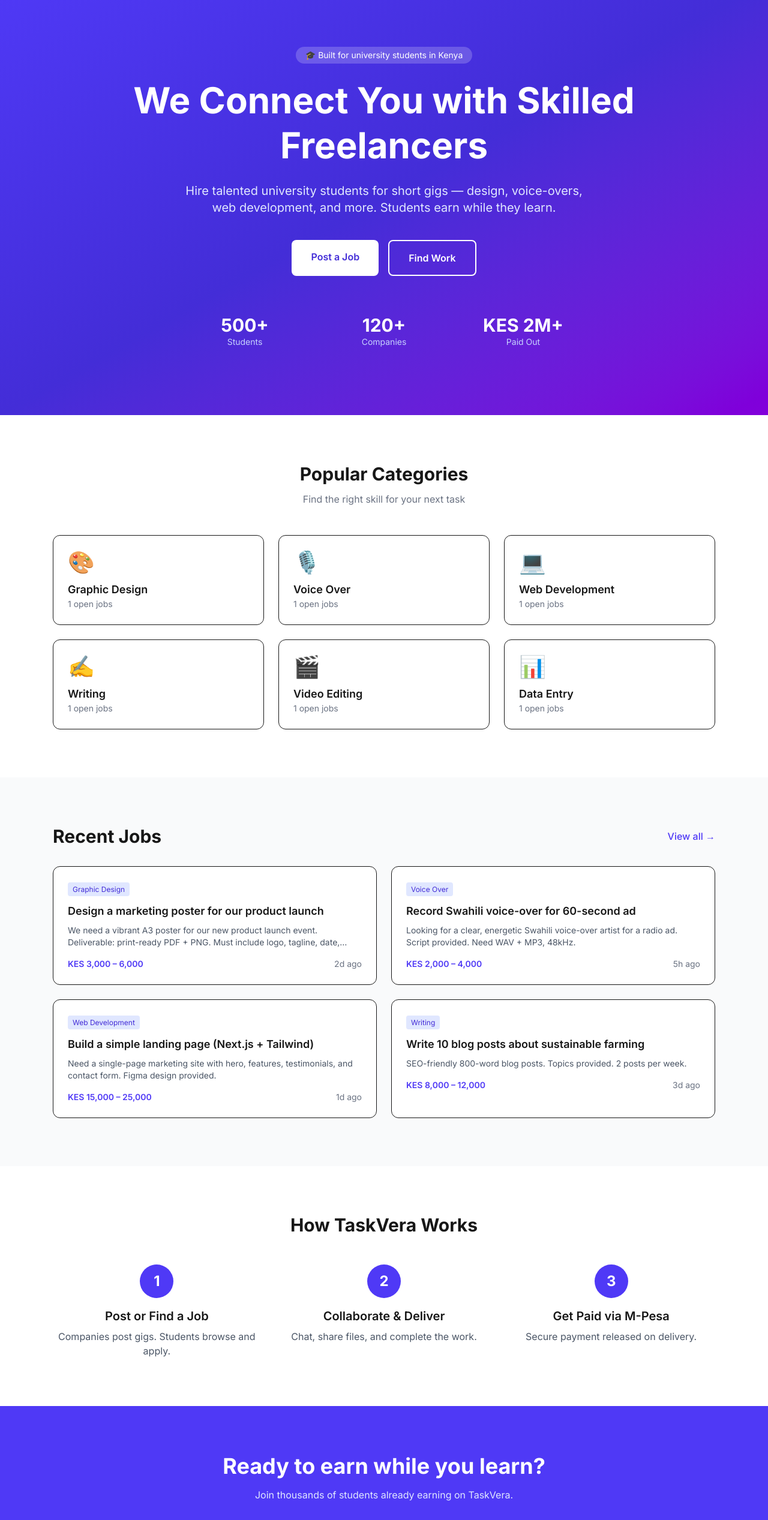
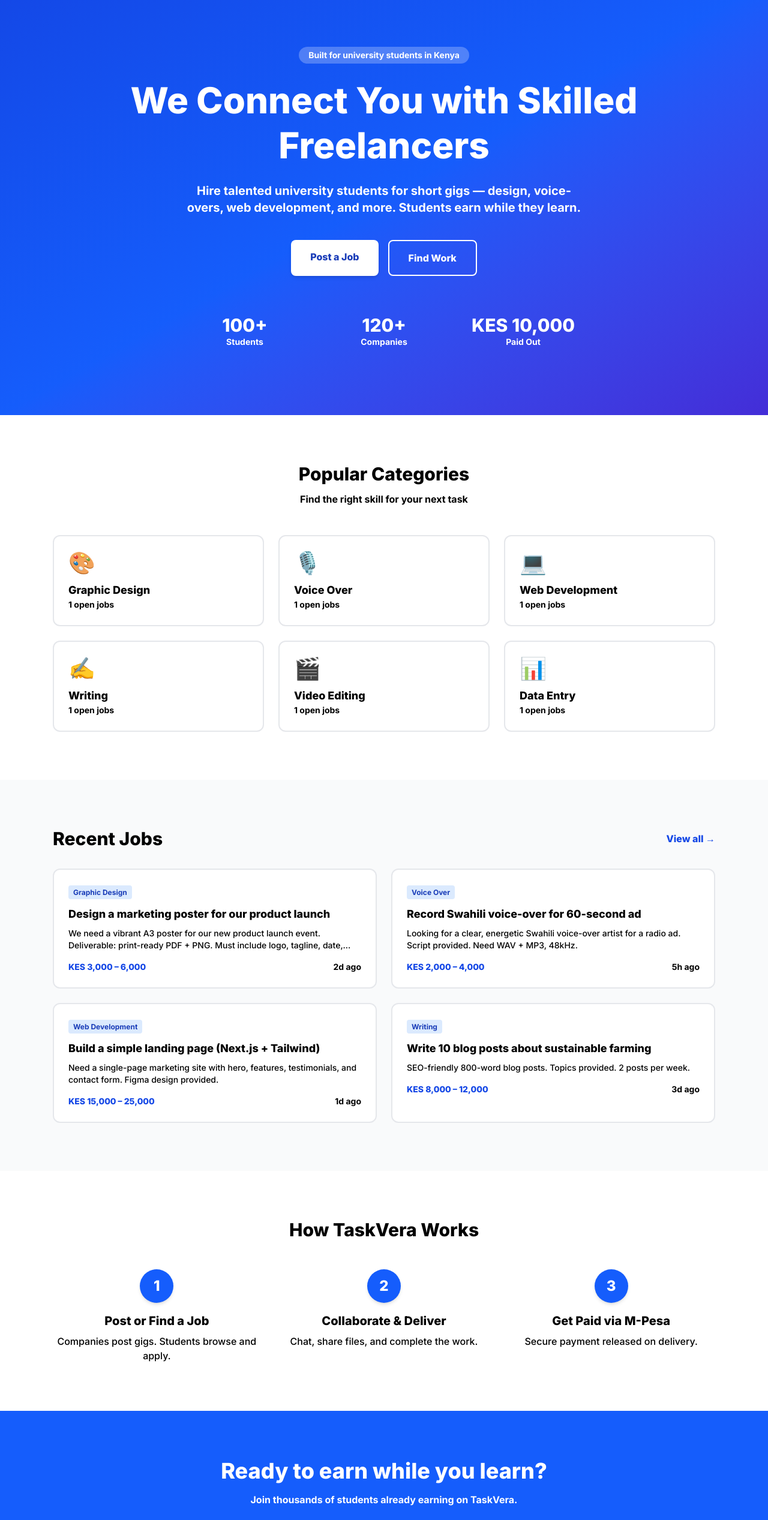
Before and after one commit to braysonimbambi455/Taskvera-mvp, a Next.js app: page / in a window 1280 px wide. Shown: the part 100-2634 px from the top of the page at 60% size. Built offline with nearby package versions, Linux system fonts and the light colour scheme; no server answers.

Commit message:
Bold dark text on homepage

```diff
--- a/app/page.tsx
+++ b/app/page.tsx
@@ -5,23 +5,29 @@
   return (
     <main>
       {/* HERO */}
-      <section className="bg-gradient-to-br from-indigo-600 via-indigo-700 to-purple-700 text-white">
+      <section className="bg-gradient-to-br from-blue-700 via-blue-600 to-indigo-700 text-white">
         <div className="max-w-6xl mx-auto px-6 py-20 md:py-28 text-center">
-          <span className="inline-block bg-white/20 px-4 py-1 rounded-full text-sm mb-6">
-            🎓 Built for university students in Kenya
+          <span className="inline-block bg-white/25 text-white font-bold px-4 py-1 rounded-full text-sm mb-6">
+             Built for university students in Kenya
           </span>
-          <h1 className="text-4xl md:text-6xl font-bold mb-6 leading-tight">
+          <h1 className="text-4xl md:text-6xl font-extrabold mb-6 leading-tight text-white">
             We Connect You with Skilled Freelancers
           </h1>
-          <p className="text-lg md:text-xl text-indigo-100 mb-10 max-w-2xl mx-auto">
+          <p className="text-lg md:text-xl text-white font-bold mb-10 max-w-2xl mx-auto">
             Hire talented university students for short gigs — design, voice-overs,
             web development, and more. Students earn while they learn.
           </p>
           <div className="flex gap-4 justify-center flex-wrap">
-            <Link href="/post-job" className="bg-white text-indigo-700 px-8 py-4 rounded-lg font-semibold hover:bg-indigo-50 transition">
+            <Link
+              href="/post-job"
+              className="bg-white text-blue-800 font-extrabold px-8 py-4 rounded-lg hover:bg-blue-50 transition shadow-md"
+            >
               Post a Job
             </Link>
-            <Link href="/jobs" className="border-2 border-white px-8 py-4 rounded-lg font-semibold hover:bg-white/10 transition">
+            <Link
+              href="/jobs"
+              className="border-2 border-white text-white font-extrabold px-8 py-4 rounded-lg hover:bg-white/20 transition"
+            >
               Find Work
             </Link>
           </div>
@@ -29,13 +35,15 @@
           {/* Stats */}
           <div className="grid grid-cols-3 gap-6 max-w-2xl mx-auto mt-16">
             {[
-              { n: '500+', label: 'Students' },
+              { n: '100+', label: 'Students' },
               { n: '120+', label: 'Companies' },
-              { n: 'KES 2M+', label: 'Paid Out' },
+              { n: 'KES 10,000', label: 'Paid Out' },
             ].map((s) => (
               <div key={s.label}>
-                <div className="text-2xl md:text-3xl font-bold">{s.n}</div>
-                <div className="text-indigo-200 text-sm">{s.label}</div>
+                <div className="text-2xl md:text-3xl font-extrabold text-white">
+                  {s.n}
+                </div>
+                <div className="text-white font-bold text-sm">{s.label}</div>
               </div>
             ))}
           </div>
@@ -44,16 +52,23 @@
 
       {/* CATEGORIES */}
       <section className="max-w-6xl mx-auto px-6 py-20">
-        <h2 className="text-3xl font-bold text-center mb-3">Popular Categories</h2>
-        <p className="text-center text-gray-500 mb-12">Find the right skill for your next task</p>
+        <h2 className="text-3xl font-extrabold text-black text-center mb-3">
+          Popular Categories
+        </h2>
+        <p className="text-center text-black font-bold mb-12">
+          Find the right skill for your next task
+        </p>
         <div className="grid grid-cols-2 md:grid-cols-3 gap-6">
           {CATEGORIES.map((c) => (
-            <Link key={c.name} href={`/jobs?category=${encodeURIComponent(c.name)}`}
-              className="border rounded-xl p-6 hover:shadow-lg hover:border-indigo-400 transition">
+            <Link
+              key={c.name}
+              href={`/jobs?category=${encodeURIComponent(c.name)}`}
+              className="border-2 border-gray-200 rounded-xl p-6 hover:shadow-lg hover:border-blue-400 transition bg-white"
+            >
               <div className="text-4xl mb-3">{c.icon}</div>
-              <h3 className="font-semibold text-lg">{c.name}</h3>
-              <p className="text-gray-500 text-sm">
-                {MOCK_JOBS.filter(j => j.category === c.name).length} open jobs
+              <h3 className="font-extrabold text-lg text-black">{c.name}</h3>
+              <p className="text-black font-bold text-sm">
+                {MOCK_JOBS.filter((j) => j.category === c.name).length} open jobs
               </p>
             </Link>
           ))}
@@ -64,23 +79,36 @@
       <section className="bg-gray-50 py-20">
         <div className="max-w-6xl mx-auto px-6">
           <div className="flex justify-between items-center mb-8">
-            <h2 className="text-3xl font-bold">Recent Jobs</h2>
-            <Link href="/jobs" className="text-indigo-600 font-medium">View all →</Link>
+            <h2 className="text-3xl font-extrabold text-black">Recent Jobs</h2>
+            <Link
+              href="/jobs"
+              className="text-blue-700 font-extrabold hover:underline"
+            >
+              View all →
+            </Link>
           </div>
           <div className="grid md:grid-cols-2 gap-6">
             {MOCK_JOBS.slice(0, 4).map((job) => (
-              <Link key={job.id} href={`/jobs/${job.id}`}
-                className="bg-white border rounded-xl p-6 hover:shadow-lg transition">
-                <span className="text-xs bg-indigo-100 text-indigo-700 px-2 py-1 rounded">
+              <Link
+                key={job.id}
+                href={`/jobs/${job.id}`}
+                className="bg-white border-2 border-gray-200 rounded-xl p-6 hover:shadow-lg transition"
+              >
+                <span className="text-xs bg-blue-100 text-blue-800 font-bold px-2 py-1 rounded">
                   {job.category}
                 </span>
-                <h3 className="text-lg font-semibold mt-3 line-clamp-2">{job.title}</h3>
-                <p className="text-gray-600 text-sm line-clamp-2 mt-2">{job.description}</p>
+                <h3 className="text-lg font-extrabold text-black mt-3 line-clamp-2">
+                  {job.title}
+                </h3>
+                <p className="text-black font-medium text-sm line-clamp-2 mt-2">
+                  {job.description}
+                </p>
                 <div className="flex justify-between mt-4 text-sm">
-                  <span className="font-semibold text-indigo-600">
-                    KES {job.budget_min.toLocaleString()} – {job.budget_max.toLocaleString()}
+                  <span className="font-extrabold text-blue-700">
+                    KES {job.budget_min.toLocaleString()} –{' '}
+                    {job.budget_max.toLocaleString()}
                   </span>
-                  <span className="text-gray-500">{job.posted}</span>
+                  <span className="text-black font-bold">{job.posted}</span>
                 </div>
               </Link>
             ))}
@@ -90,31 +118,52 @@
 
       {/* HOW IT WORKS */}
       <section className="max-w-6xl mx-auto px-6 py-20">
-        <h2 className="text-3xl font-bold text-center mb-12">How TaskVera Works</h2>
+        <h2 className="text-3xl font-extrabold text-black text-center mb-12">
+          How TaskVera Works
+        </h2>
         <div className="grid md:grid-cols-3 gap-8">
           {[
-            { step: '1', title: 'Post or Find a Job', desc: 'Companies post gigs. Students browse and apply.' },
-            { step: '2', title: 'Collaborate & Deliver', desc: 'Chat, share files, and complete the work.' },
-            { step: '3', title: 'Get Paid via M-Pesa', desc: 'Secure payment released on delivery.' },
+            {
+              step: '1',
+              title: 'Post or Find a Job',
+              desc: 'Companies post gigs. Students browse and apply.',
+            },
+            {
+              step: '2',
+              title: 'Collaborate & Deliver',
+              desc: 'Chat, share files, and complete the work.',
+            },
+            {
+              step: '3',
+              title: 'Get Paid via M-Pesa',
+              desc: 'Secure payment released on delivery.',
+            },
           ].map((s) => (
             <div key={s.step} className="text-center">
-              <div className="w-14 h-14 bg-indigo-600 text-white rounded-full flex items-center justify-center text-2xl font-bold mx-auto mb-4">
+              <div className="w-14 h-14 bg-blue-600 text-white rounded-full flex items-center justify-center text-2xl font-extrabold mx-auto mb-4 shadow-md">
                 {s.step}
               </div>
-              <h3 className="font-semibold text-xl mb-2">{s.title}</h3>
-              <p className="text-gray-600">{s.desc}</p>
+              <h3 className="font-extrabold text-xl text-black mb-2">
+                {s.title}
+              </h3>
+              <p className="text-black font-medium">{s.desc}</p>
             </div>
           ))}
         </div>
       </section>
 
       {/* CTA */}
-      <section className="bg-indigo-600 text-white py-20 text-center px-6">
-        <h2 className="text-3xl md:text-4xl font-bold mb-4">Ready to earn while you learn?</h2>
-        <p className="text-indigo-100 mb-8 max-w-xl mx-auto">
+      <section className="bg-blue-600 text-white py-20 text-center px-6">
+        <h2 className="text-3xl md:text-4xl font-extrabold text-white mb-4">
+          Ready to earn while you learn?
+        </h2>
+        <p className="text-white font-bold mb-8 max-w-xl mx-auto">
           Join thousands of students already earning on TaskVera.
         </p>
-        <Link href="/register" className="bg-white text-indigo-700 px-8 py-4 rounded-lg font-semibold hover:bg-indigo-50 transition inline-block">
+        <Link
+          href="/register"
+          className="bg-white text-blue-700 px-8 py-4 rounded-lg font-extrabold hover:bg-blue-50 transition inline-block shadow-md"
+        >
           Get Started — It's Free
         </Link>
       </section>
```
